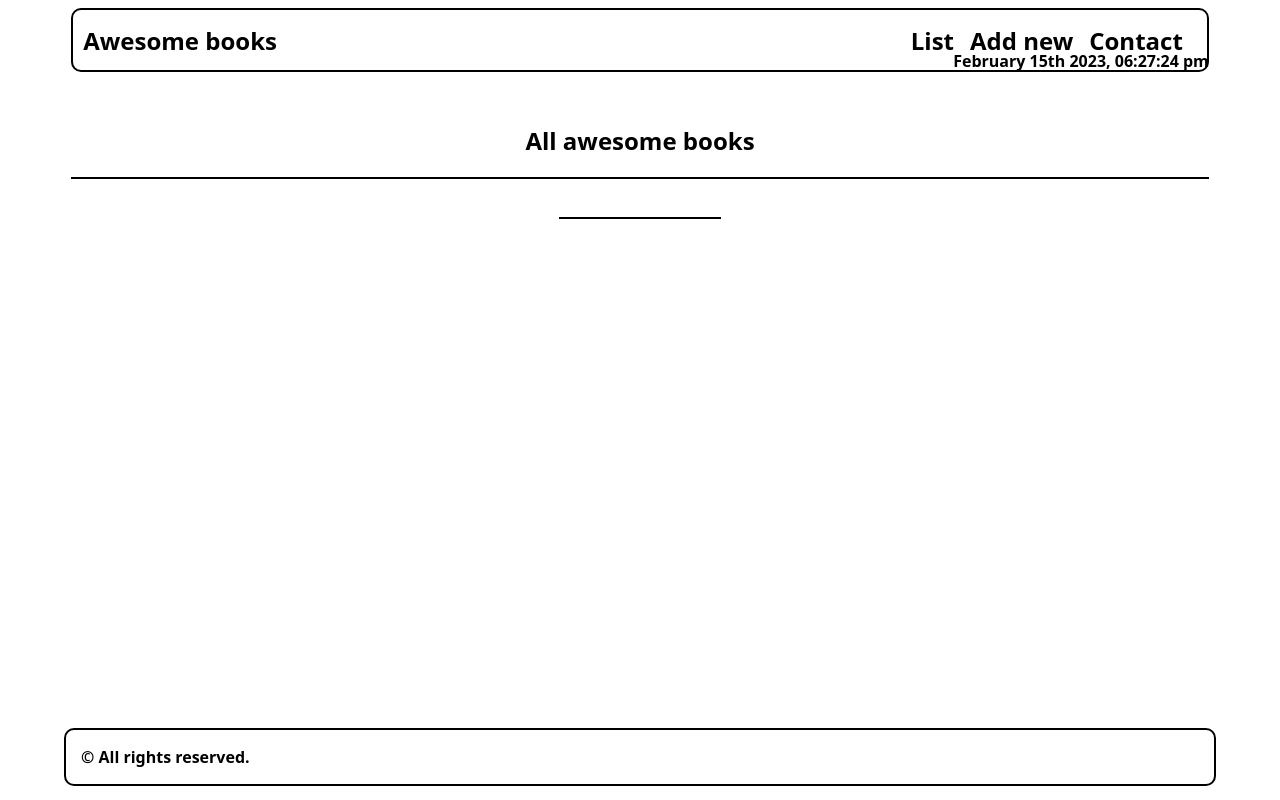
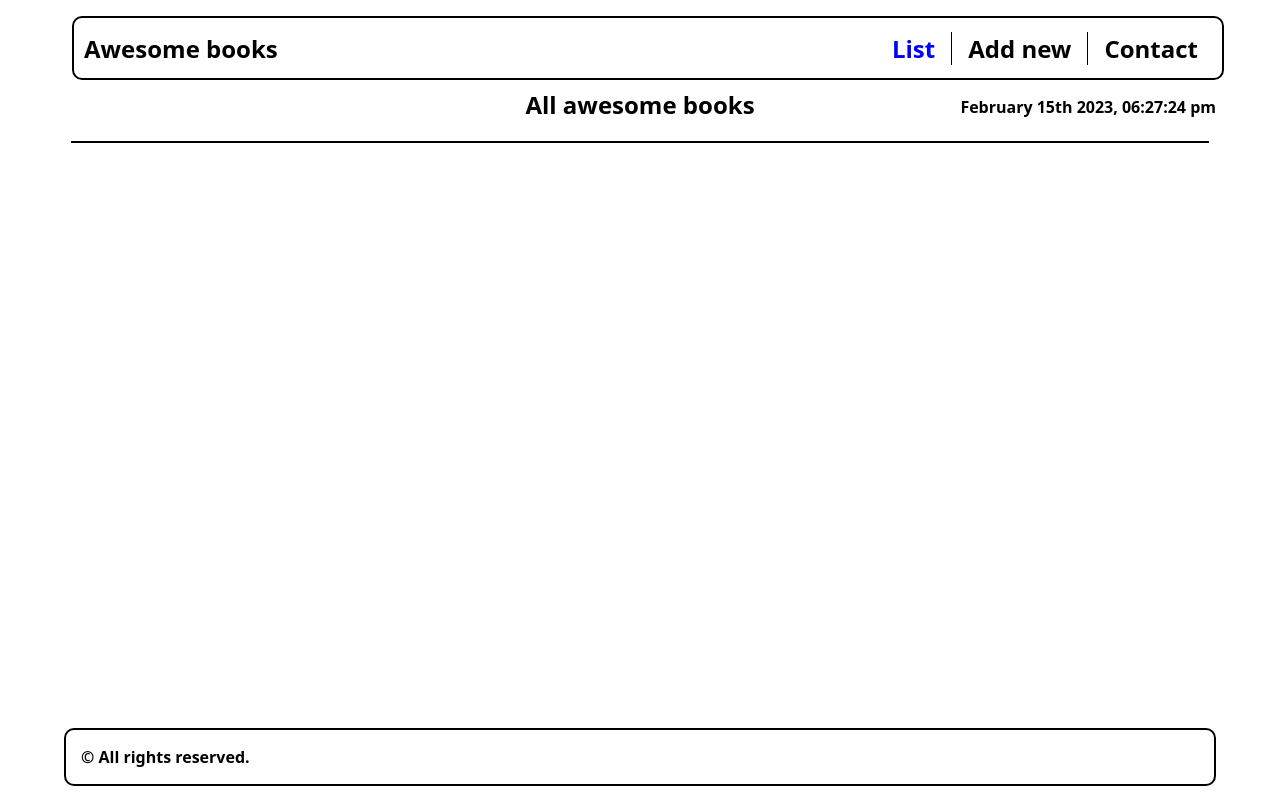
Before and after one commit to zeff96/awesome-Book, a website: page index.html in a window 1280 px wide. Drawn offline with Linux system fonts and the light colour scheme.

Commit message:
Add update for all the css and javascript functionality.

```diff
--- a/index.html
+++ b/index.html
@@ -12,32 +12,32 @@
     <nav class="top-nav">
         <h1 class="top-h1">Awesome books</h1>
         <ul class="mylist">
-            <li class="list list-1"><a class="list-item" id="list" href="#" >List</a></li>
-            <li class="list list-2"><a class="list-item" id="add" href="#">Add new</a></li>
-            <li class="list"><a class="list-item" id="contact" href="#">Contact</a></li>
+            <li class="list list-1"><a class="list-item live" data-id="list"href="#" >List</a></li>
+            <li class="list list-2"><a class="list-item" data-id="add"  href="#">Add new</a></li>
+            <li class="list"><a class="list-item" data-id="contact" href="#">Contact</a></li>
         </ul>
     </nav>
   </header>
+  <main class="main">
+    <section class="our-date"></section>
 
-  <div class="our-date"></div>
-
-  <section class="book-container" id="list">
+    <section class="section book-container active" id="list">
       <h1>
         All awesome books
       </h1>
     </section>
-  <section class="add-book hide" id="add">
+    <section class="section add-book" id="add">
       <form action="" class="form">
         <h2>
           Add a new book
         </h2>
-      <input type="text" placeholder="Title" class="add-title" required>
+        <input type="text" placeholder="Title" class="add-title" required autofocus>
         <input type="text" placeholder="Author" class="add-author" required>
         <input type="submit" value="Add" class="btn submit">
       </form>
     </section>
 
-  <section class="contact hide" id="contact">
+    <section class="section contact" id="contact">
       <h2 class="heading">Contact information</h2>
       <article>
           <p>Do have any questions or you just want to say "Hello"? <br>
@@ -50,9 +50,9 @@
           </ul>
       </article>
     </section>
-
+  </main>
   <footer>
-    <p>© All rights reserved.</p>
+    <p class="footer-para">© All rights reserved.</p>
   </footer>
   <script src="./index.js"></script>
 </body>
--- a/index.js
+++ b/index.js
@@ -92,7 +92,13 @@ const addBooks = () => {
 
 bookContainer.appendChild(holder);
 
-button.addEventListener('click', addBooks);
+button.addEventListener('click', (e) => {
+  e.preventDefault();
+
+  addBooks();
+  addTitle.value = '';
+  addAuthor.value = '';
+});
 
 window.onload = render();
 
@@ -100,42 +106,69 @@ window.onload = render();
 const dateContainer = document.querySelector('.our-date');
 
 const dateOrdinal = (num) => {
-  if(num == 31 || num == 21 || num == 1) return num + 'st';
-  else if(num == 23 || num == 3) return num + 'rd';
-  else if (num == 22 || num ==2) return num + 'nd';
-  else return num + 'th';
-}
+  if (num === 31 || num === 21 || num === 1) return `${num}st`;
+  if (num === 23 || num === 3) return `${num}rd`;
+  if (num === 22 || num === 2) return `${num}nd`;
+  return `${num}th`;
+};
 
-const addZero = (num) => {
-  return num = (num < 10)? '0' + num : num;
-}
+const addZero = (num) => ((num < 10) ? `0${num}` : num);
 
 const showDate = () => {
-  let output;
-  let currentDate;
-  let currentTime;
-  let date = new Date();
+  let output = '';
+  let currentDate = '';
+  let currentTime = '';
+  const date = new Date();
 
-  let month = date.toLocaleString('default', {month: 'long'});
-  let day = dateOrdinal(date.getDate());
-  let year = date.getFullYear();
+  const month = date.toLocaleString('default', { month: 'long' });
+  const day = dateOrdinal(date.getDate());
+  const year = date.getFullYear();
 
   currentDate = `${month} ${day} ${year}`;
 
-  let h = addZero((date.getHours()) - 12);
-  let m = addZero(date.getMinutes());
-  let s = addZero(date.getSeconds());
-  let ampm;
+  const h = addZero((date.getHours()) - 12);
+  const m = addZero(date.getMinutes());
+  const s = addZero(date.getSeconds());
+  let ampm = '';
 
-  (h <= 12)? ampm = 'pm' : ampm = 'am';
+  if (h <= 12) {
+    ampm = 'pm';
+  } else {
+    ampm = 'am';
+  }
 
   currentTime = `${h}:${m}:${s} ${ampm}`;
 
-
-  output = `${currentDate}, ${currentTime}`
+  output = `${currentDate}, ${currentTime}`;
   dateContainer.innerHTML = output;
-}
+};
 
 setInterval(showDate, 1000);
 
 // Navigations
+
+const sections = document.querySelectorAll('.section');
+const lists = document.querySelectorAll('.list');
+const links = document.querySelectorAll('.list-item');
+
+lists.forEach((list) => {
+  list.addEventListener('click', (e) => {
+    e.preventDefault();
+
+    const { id } = e.target.dataset;
+
+    if (id) {
+      links.forEach((link) => {
+        link.classList.remove('live');
+      });
+      e.target.classList.add('live');
+
+      sections.forEach((sec) => {
+        sec.classList.remove('active');
+      });
+
+      const elems = document.getElementById(id);
+      elems.classList.add('active');
+    }
+  });
+});
--- a/package.json
+++ b/package.json
@@ -22,6 +22,10 @@
     "eslint": "^7.32.0",
     "eslint-config-airbnb-base": "^14.2.1",
     "eslint-plugin-import": "^2.27.5",
-    "hint": "^7.1.3"
+    "hint": "^7.1.3",
+    "stylelint": "^13.13.1",
+    "stylelint-config-standard": "^21.0.0",
+    "stylelint-csstree-validator": "^1.9.0",
+    "stylelint-scss": "^3.21.0"
   }
 }
--- a/style.css
+++ b/style.css
@@ -4,17 +4,15 @@
   font-weight: 600;
 }
 
-body {
-  display: flex;
-  flex-direction: column;
-  align-items: center;
-  position: relative;
-}
-
 .header {
   width: 100%;
+  height: 4rem;
   display: flex;
   justify-content: space-between;
+  position: fixed;
+  top: 1rem;
+  background-color: #fff;
+  z-index: 2;
 }
 
 .top-nav {
@@ -22,7 +20,6 @@ body {
   justify-content: space-between;
   align-items: center;
   border: 2px solid black;
-  height: 4rem;
   width: 90%;
   border-radius: 10px;
   margin: 0 auto;
@@ -30,7 +27,7 @@ body {
 
 .top-h1 {
   margin-left: 10px;
-  font-size: clamp(1rem, 2vw, 1.5rem);
+  font-size: 1.5rem;
 }
 
 .mylist {
@@ -44,8 +41,10 @@ body {
   padding-inline-start: 0;
 }
 
-.list:hover {
-  color: blue;
+.list-1,
+.list-2 {
+  border-right: 1px solid;
+  padding-right: 1rem;
 }
 
 .list-item {
@@ -53,14 +52,31 @@ body {
   text-decoration: none;
   cursor: pointer;
   transition: all 0.5s ease;
-  font-size: clamp(1rem, 2vw, 1.5rem);
+  font-size: 1.5rem;
+  display: flex;
+  align-items: center;
+  gap: 0.5rem;
+  padding-left: 1rem;
+}
+
+.list-item:hover {
+  color: blue;
+}
+
+.live {
+  color: blue;
+}
+
+.main {
+  padding-top: 3rem;
 }
 
 .our-date {
-  position: absolute;
-  top: 20%;
+  position: fixed;
   right: 5%;
-  margin-bottom: 2rem;
+  top: 12%;
+  background-color: #fff;
+  z-index: 4;
 }
 
 .book-container {
@@ -69,19 +85,8 @@ body {
   text-align: center;
   flex-direction: column;
   justify-content: center;
-  position: relative;
   padding-bottom: 2.5rem;
   margin-top: 2rem;
-}
-
-.book-container::before {
-  content: '';
-  position: absolute;
-  width: 10rem;
-  left: 50%;
-  bottom: 0;
-  transform: translateX(-50%);
-  border: 1px solid;
 }
 
 .div-container {
@@ -106,16 +111,13 @@ body {
   background-color: darkgray;
 }
 
-.list-item {
-  display: flex;
-  align-items: center;
-  gap: 0.5rem;
-  padding-left: 1rem;
-}
-
 .add-book {
   width: 50%;
   text-align: center;
+  position: absolute;
+  top: 50%;
+  left: 50%;
+  transform: translate(-50%, -50%);
 }
 
 .form {
@@ -154,10 +156,10 @@ body {
 }
 
 .contact {
-  display: none;
-  width: 50%;
-  margin: 1rem auto;
-  padding: 1rem;
+  position: absolute;
+  top: 50%;
+  left: 50%;
+  transform: translate(-50%, -50%);
 }
 
 .heading {
@@ -190,16 +192,18 @@ footer {
   left: 0;
   right: 0;
   bottom: 0.2%;
+  background-color: #fff;
+  z-index: 3;
 }
 
-footer p {
+.footer-para {
   padding-left: 15px;
+}
+
+.section {
+  display: none;
 }
 
 .active {
   display: block;
 }
-
-.hide {
-  display: none;
-}
```
Also changed, not shown: 1 other file. Lines whose indentation alone changed are shown as unchanged.
